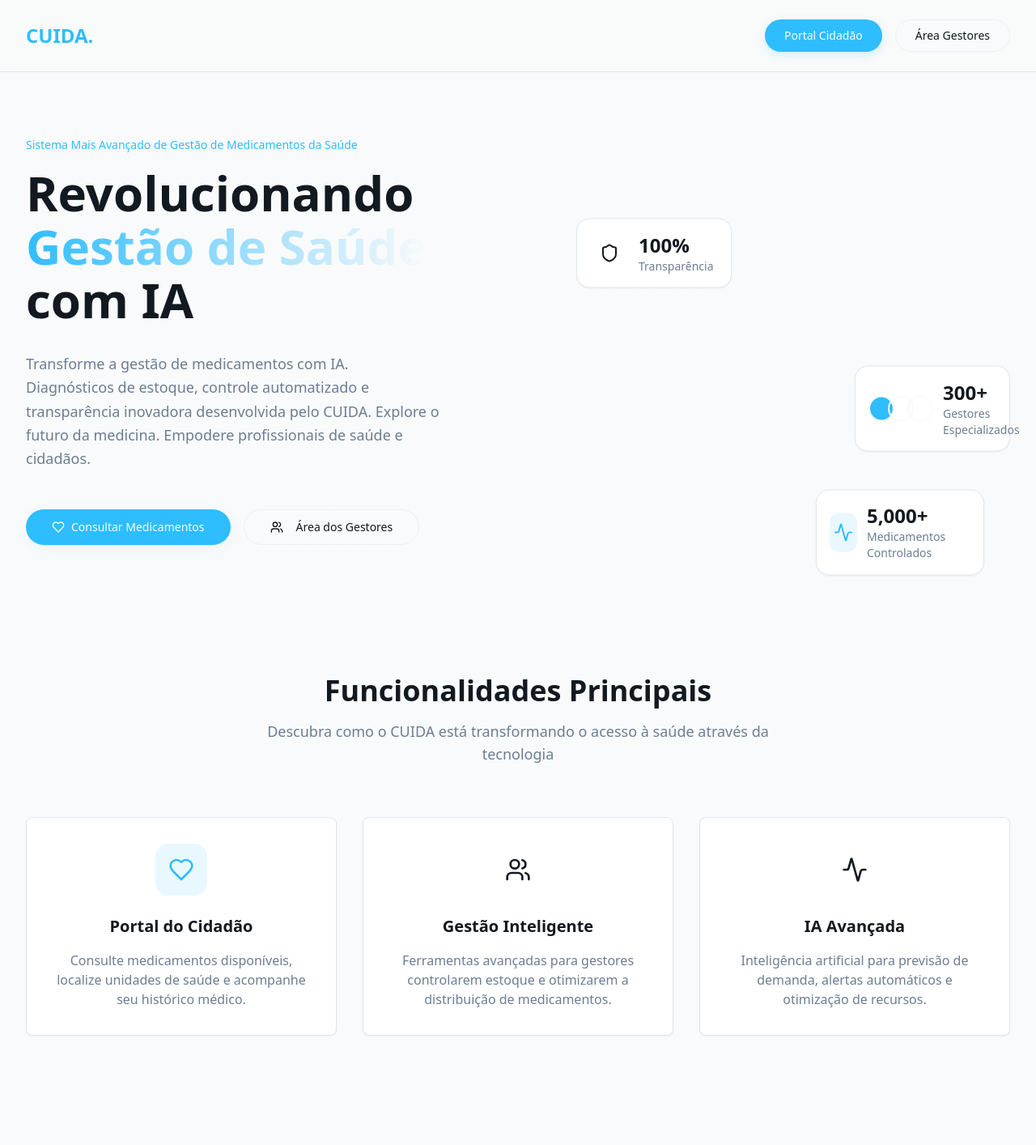
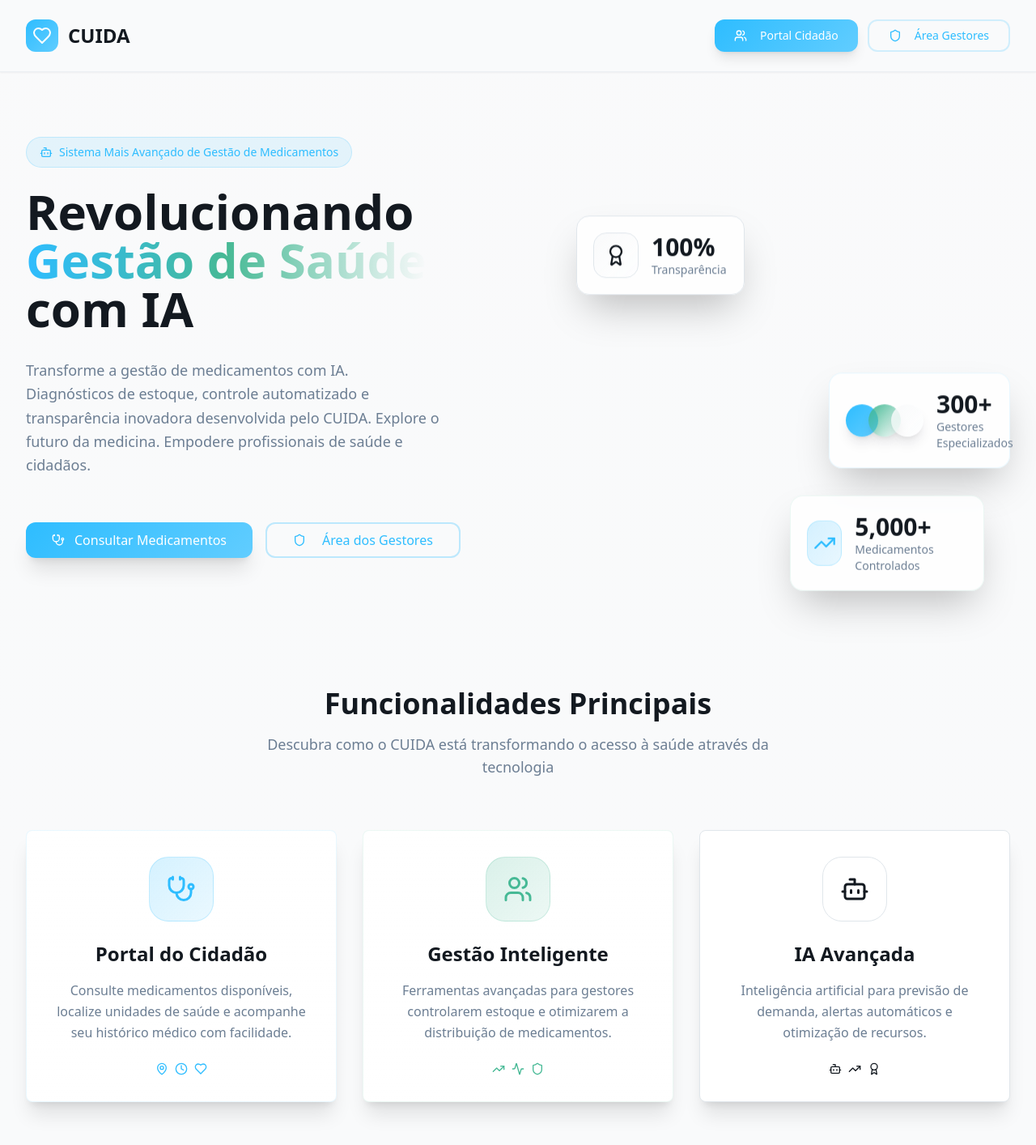
Before and after one commit to ThauannydaCruzz/cuida_web, a React (Vite) app: page / in a window 1280 px wide. Shown: the top 1414 px of the page at 81% size. Before the commit the page ends 1359 px from the top, so only its background shows below. Built offline with nearby package versions, Linux system fonts and the light colour scheme.

Commit message:
Refine page visuals
Enhance the visual appeal of pages by adjusting details, icons, and colors to maintain a minimalist yet higher-contrast aesthetic.

```diff
--- a/src/pages/CadastroClientes.tsx
+++ b/src/pages/CadastroClientes.tsx
@@ -84,23 +84,23 @@ export default function CadastroClientes() {
         </button>
 
         {/* Header da logo */}
-        <div className="flex items-center justify-center gap-3 mb-8">
-          <div className="w-12 h-12 bg-cuida-green rounded-lg flex items-center justify-center">
-            <Heart className="w-7 h-7 text-white" />
+        <div className="flex items-center justify-center gap-4 mb-8">
+          <div className="w-14 h-14 bg-gradient-secondary rounded-2xl flex items-center justify-center shadow-lg">
+            <Heart className="w-8 h-8 text-white" />
           </div>
-          <div className="text-left">
-            <h1 className="text-lg font-bold text-foreground">Portal do Cidadão</h1>
-            <p className="text-sm text-muted-foreground">Marília - SP</p>
+          <div className="text-center">
+            <h1 className="text-xl font-bold text-foreground font-poppins">Portal do Cidadão</h1>
+            <p className="text-sm text-muted-foreground font-medium">Marília - SP</p>
           </div>
         </div>
 
-        <Card className="shadow-xl border-0 bg-card">
-          <CardHeader className="text-center pb-6">
-            <div className="w-16 h-16 bg-cuida-green/10 rounded-full flex items-center justify-center mx-auto mb-4">
-              <Users className="w-8 h-8 text-cuida-green" />
+        <Card className="shadow-2xl border border-secondary/10 bg-card/95 backdrop-blur-sm">
+          <CardHeader className="text-center pb-8">
+            <div className="w-20 h-20 bg-gradient-to-br from-secondary/20 to-secondary/10 rounded-3xl flex items-center justify-center mx-auto mb-6 border border-secondary/20 shadow-lg">
+              <Users className="w-10 h-10 text-secondary" />
             </div>
-            <CardTitle className="text-2xl font-bold text-foreground">Cadastro do Cidadão</CardTitle>
-            <CardDescription className="text-muted-foreground">
+            <CardTitle className="text-3xl font-bold text-foreground font-poppins">Cadastro do Cidadão</CardTitle>
+            <CardDescription className="text-muted-foreground text-base mt-2">
               Preencha seus dados para acessar o portal de saúde
             </CardDescription>
           </CardHeader>
@@ -293,26 +293,31 @@ export default function CadastroClientes() {
                 />
                 <Label htmlFor="acceptTerms" className="text-sm text-muted-foreground leading-relaxed">
                   Aceito os{" "}
-                  <a href="/termos.pdf" target="_blank" className="text-cuida-green hover:text-cuida-green/80 underline">
+                  <Link to="/termos-de-uso" className="text-secondary hover:text-secondary/80 underline">
                     termos de uso e política de privacidade
-                  </a>{" "}
+                  </Link>{" "}
                   do Portal do Cidadão
                 </Label>
               </div>
 
               <Button
                 type="submit"
-                className="w-full bg-cuida-green hover:bg-cuida-green/90 text-white h-11 font-medium mt-6"
+                className="w-full bg-gradient-secondary text-white hover:opacity-90 h-12 font-semibold rounded-xl shadow-lg hover:shadow-xl transition-all duration-300 mt-6"
                 disabled={loading}
               >
-                {loading ? "Cadastrando..." : "Criar Conta"}
+                {loading ? (
+                  <div className="flex items-center gap-2">
+                    <div className="w-4 h-4 border-2 border-white/30 border-t-white rounded-full animate-spin"></div>
+                    Cadastrando...
+                  </div>
+                ) : "Criar Conta"}
               </Button>
             </form>
 
             <div className="mt-6 text-center">
               <p className="text-sm text-muted-foreground">
                 Já tem conta?{" "}
-                <Link to="/clientes/loginClientes" className="text-cuida-green hover:text-cuida-green/80 font-medium">
+                <Link to="/clientes/loginClientes" className="text-secondary hover:text-secondary/80 font-medium">
                   Faça login
                 </Link>
               </p>
--- a/src/pages/Index.tsx
+++ b/src/pages/Index.tsx
@@ -1,24 +1,31 @@
 import { Link } from "react-router-dom";
 import { Button } from "@/components/ui/button";
 import { Card, CardContent } from "@/components/ui/card";
-import { Heart, Users, Activity, Shield } from "lucide-react";
+import { Heart, Users, Activity, Shield, MapPin, Clock, Stethoscope, Bot, TrendingUp, Award } from "lucide-react";
 import roboticHand from "@/assets/robotic-hand-medical.png";
 const HomePage = () => {
   return <div className="min-h-screen bg-gradient-to-b from-background to-surface">
       {/* Navigation */}
-      <nav className="relative z-10 bg-background/80 backdrop-blur-sm border-b border-border">
+      <nav className="relative z-10 bg-background/95 backdrop-blur-md border-b border-border/50 shadow-sm">
         <div className="max-w-7xl mx-auto px-8 py-6">
           <div className="flex items-center justify-between">
-            <div className="text-2xl font-bold text-primary font-poppins">CUIDA.</div>
+            <div className="flex items-center gap-3">
+              <div className="w-10 h-10 bg-gradient-primary rounded-xl flex items-center justify-center">
+                <Heart className="w-6 h-6 text-white" />
+              </div>
+              <div className="text-2xl font-bold text-foreground font-poppins">CUIDA</div>
+            </div>
 
-            <div className="flex items-center space-x-4">
+            <div className="flex items-center space-x-3">
               <Link to="/clientes/loginClientes">
-                <Button className="bg-primary text-primary-foreground hover:bg-primary-hover rounded-full px-6 py-2.5 text-sm font-medium transition-cuida">
+                <Button className="bg-gradient-primary text-white hover:opacity-90 rounded-xl px-6 py-3 text-sm font-medium transition-all duration-300 shadow-lg hover:shadow-xl">
+                  <Users className="w-4 h-4 mr-2" />
                   Portal Cidadão
                 </Button>
               </Link>
               <Link to="/login">
-                <Button variant="outline" className="rounded-full px-6 py-2.5 text-sm font-medium">
+                <Button variant="outline" className="border-2 border-primary/20 text-primary hover:bg-primary/5 rounded-xl px-6 py-3 text-sm font-medium transition-all duration-300">
+                  <Shield className="w-4 h-4 mr-2" />
                   Área Gestores
                 </Button>
               </Link>
@@ -34,14 +41,15 @@ const HomePage = () => {
 
             {/* Left Side - Content */}
             <div className="space-y-8">
-              <div className="space-y-4">
-                <p className="text-sm text-primary font-medium">
-                  Sistema Mais Avançado de Gestão de Medicamentos da Saúde
-                </p>
-                <h1 className="text-6xl font-bold text-foreground leading-[1.1] font-poppins">
+              <div className="space-y-6">
+                <div className="inline-flex items-center gap-2 bg-primary/10 text-primary font-medium px-4 py-2 rounded-full text-sm border border-primary/20">
+                  <Bot className="w-4 h-4" />
+                  Sistema Mais Avançado de Gestão de Medicamentos
+                </div>
+                <h1 className="text-5xl md:text-6xl font-bold text-foreground leading-[1.1] font-poppins">
                   Revolucionando
                   <br />
-                  <span className="bg-gradient-to-r from-primary to-cuida-green bg-clip-text text-transparent">
+                  <span className="bg-gradient-to-r from-primary via-secondary to-cuida-green bg-clip-text text-transparent">
                     Gestão de Saúde
                   </span> com IA
                 </h1>
@@ -53,16 +61,16 @@ const HomePage = () => {
                 Explore o futuro da medicina. Empodere profissionais de saúde e cidadãos.
               </p>
 
-              <div className="flex flex-col sm:flex-row gap-4 pt-4">
+              <div className="flex flex-col sm:flex-row gap-4 pt-6">
                 <Link to="/clientes/loginClientes">
-                  <Button size="lg" className="bg-primary text-primary-foreground hover:bg-primary-hover rounded-full px-8 py-3 text-sm font-medium flex items-center gap-2 shadow-cuida w-full sm:w-auto">
-                    <Heart className="w-4 h-4" />
+                  <Button size="lg" className="bg-gradient-primary text-white hover:opacity-90 rounded-xl px-8 py-4 text-base font-medium flex items-center gap-3 shadow-xl hover:shadow-2xl transition-all duration-300 w-full sm:w-auto">
+                    <Stethoscope className="w-5 h-5" />
                     Consultar Medicamentos
                   </Button>
                 </Link>
                 <Link to="/login">
-                  <Button variant="outline" size="lg" className="rounded-full px-8 py-3 text-sm font-medium w-full sm:w-auto">
-                    <Users className="w-4 h-4 mr-2" />
+                  <Button variant="outline" size="lg" className="border-2 border-primary/30 text-primary hover:bg-primary/10 rounded-xl px-8 py-4 text-base font-medium w-full sm:w-auto transition-all duration-300">
+                    <Shield className="w-5 h-5 mr-3" />
                     Área dos Gestores
                   </Button>
                 </Link>
@@ -77,45 +85,45 @@ const HomePage = () => {
               </div>
 
               {/* Floating cards */}
-              <Card className="absolute top-8 right-0 bg-card shadow-cuida rounded-2xl p-4 w-48 animate-float">
+              <Card className="absolute top-8 right-0 bg-card/80 backdrop-blur-sm shadow-2xl rounded-2xl p-5 w-56 animate-float border border-primary/10">
                 <CardContent className="p-0">
-                  <div className="flex items-center gap-3">
-                    <div className="flex -space-x-2">
-                      <div className="w-8 h-8 bg-primary rounded-full border-2 border-background"></div>
-                      <div className="w-8 h-8 bg-success rounded-full border-2 border-background"></div>
-                      <div className="w-8 h-8 bg-warning rounded-full border-2 border-background"></div>
+                  <div className="flex items-center gap-4">
+                    <div className="flex -space-x-3">
+                      <div className="w-10 h-10 bg-gradient-to-br from-primary to-primary-glow rounded-full border-3 border-background shadow-lg"></div>
+                      <div className="w-10 h-10 bg-gradient-to-br from-secondary to-success rounded-full border-3 border-background shadow-lg"></div>
+                      <div className="w-10 h-10 bg-gradient-to-br from-warning to-accent rounded-full border-3 border-background shadow-lg"></div>
                     </div>
                     <div>
-                      <div className="text-2xl font-bold text-foreground font-poppins">300+</div>
-                      <div className="text-sm text-muted-foreground">Gestores Especializados</div>
+                      <div className="text-3xl font-bold text-foreground font-poppins">300+</div>
+                      <div className="text-sm text-muted-foreground font-medium">Gestores Especializados</div>
                     </div>
                   </div>
                 </CardContent>
               </Card>
 
-              <Card className="absolute top-48 right-8 bg-card shadow-cuida rounded-2xl p-4 w-52 animate-float-delayed">
+              <Card className="absolute top-48 right-8 bg-card/80 backdrop-blur-sm shadow-2xl rounded-2xl p-5 w-60 animate-float-delayed border border-secondary/10">
                 <CardContent className="p-0">
-                  <div className="flex items-center gap-3">
-                    <div className="w-12 h-12 bg-primary/10 rounded-xl flex items-center justify-center">
-                      <Activity className="w-6 h-6 text-primary" />
+                  <div className="flex items-center gap-4">
+                    <div className="w-14 h-14 bg-gradient-to-br from-primary/20 to-primary/10 rounded-2xl flex items-center justify-center border border-primary/20">
+                      <TrendingUp className="w-7 h-7 text-primary" />
                     </div>
                     <div>
-                      <div className="text-2xl font-bold text-foreground font-poppins">5,000+</div>
-                      <div className="text-sm text-muted-foreground">Medicamentos Controlados</div>
+                      <div className="text-3xl font-bold text-foreground font-poppins">5,000+</div>
+                      <div className="text-sm text-muted-foreground font-medium">Medicamentos Controlados</div>
                     </div>
                   </div>
                 </CardContent>
               </Card>
 
-              <Card className="absolute bottom-16 left-8 bg-card shadow-cuida rounded-2xl p-4 w-48 animate-float">
+              <Card className="absolute bottom-16 left-8 bg-card/80 backdrop-blur-sm shadow-2xl rounded-2xl p-5 w-52 animate-float border border-success/10">
                 <CardContent className="p-0">
-                  <div className="flex items-center gap-3">
-                    <div className="w-12 h-12 bg-success/10 rounded-xl flex items-center justify-center">
-                      <Shield className="w-6 h-6 text-success" />
+                  <div className="flex items-center gap-4">
+                    <div className="w-14 h-14 bg-gradient-to-br from-success/20 to-success/10 rounded-2xl flex items-center justify-center border border-success/20">
+                      <Award className="w-7 h-7 text-success" />
                     </div>
                     <div>
-                      <div className="text-2xl font-bold text-foreground font-poppins">100%</div>
-                      <div className="text-sm text-muted-foreground">Transparência</div>
+                      <div className="text-3xl font-bold text-foreground font-poppins">100%</div>
+                      <div className="text-sm text-muted-foreground font-medium">Transparência</div>
                     </div>
                   </div>
                 </CardContent>
@@ -136,39 +144,54 @@ const HomePage = () => {
           </div>
 
           <div className="grid md:grid-cols-3 gap-8">
-            <Card className="p-8 text-center shadow-cuida hover:shadow-cuida-lg transition-all duration-300">
+            <Card className="group p-8 text-center shadow-xl hover:shadow-2xl transition-all duration-500 hover:-translate-y-2 border border-primary/10 hover:border-primary/20 bg-gradient-to-b from-card to-card/50">
               <CardContent className="p-0">
-                <div className="w-16 h-16 bg-primary/10 rounded-2xl flex items-center justify-center mx-auto mb-6">
-                  <Heart className="w-8 h-8 text-primary" />
+                <div className="w-20 h-20 bg-gradient-to-br from-primary/20 to-primary/10 rounded-3xl flex items-center justify-center mx-auto mb-6 group-hover:scale-110 transition-transform duration-300 border border-primary/20">
+                  <Stethoscope className="w-9 h-9 text-primary" />
                 </div>
-                <h3 className="text-xl font-semibold mb-4 font-poppins">Portal do Cidadão</h3>
-                <p className="text-muted-foreground">
-                  Consulte medicamentos disponíveis, localize unidades de saúde e acompanhe seu histórico médico.
+                <h3 className="text-2xl font-bold mb-4 font-poppins text-foreground">Portal do Cidadão</h3>
+                <p className="text-muted-foreground leading-relaxed">
+                  Consulte medicamentos disponíveis, localize unidades de saúde e acompanhe seu histórico médico com facilidade.
                 </p>
+                <div className="flex items-center justify-center gap-2 mt-6 text-primary">
+                  <MapPin className="w-4 h-4" />
+                  <Clock className="w-4 h-4" />
+                  <Heart className="w-4 h-4" />
+                </div>
               </CardContent>
             </Card>
 
-            <Card className="p-8 text-center shadow-cuida hover:shadow-cuida-lg transition-all duration-300">
+            <Card className="group p-8 text-center shadow-xl hover:shadow-2xl transition-all duration-500 hover:-translate-y-2 border border-secondary/10 hover:border-secondary/20 bg-gradient-to-b from-card to-card/50">
               <CardContent className="p-0">
-                <div className="w-16 h-16 bg-success/10 rounded-2xl flex items-center justify-center mx-auto mb-6">
-                  <Users className="w-8 h-8 text-success" />
+                <div className="w-20 h-20 bg-gradient-to-br from-secondary/20 to-secondary/10 rounded-3xl flex items-center justify-center mx-auto mb-6 group-hover:scale-110 transition-transform duration-300 border border-secondary/20">
+                  <Users className="w-9 h-9 text-secondary" />
                 </div>
-                <h3 className="text-xl font-semibold mb-4 font-poppins">Gestão Inteligente</h3>
-                <p className="text-muted-foreground">
+                <h3 className="text-2xl font-bold mb-4 font-poppins text-foreground">Gestão Inteligente</h3>
+                <p className="text-muted-foreground leading-relaxed">
                   Ferramentas avançadas para gestores controlarem estoque e otimizarem a distribuição de medicamentos.
                 </p>
+                <div className="flex items-center justify-center gap-2 mt-6 text-secondary">
+                  <TrendingUp className="w-4 h-4" />
+                  <Activity className="w-4 h-4" />
+                  <Shield className="w-4 h-4" />
+                </div>
               </CardContent>
             </Card>
 
-            <Card className="p-8 text-center shadow-cuida hover:shadow-cuida-lg transition-all duration-300">
+            <Card className="group p-8 text-center shadow-xl hover:shadow-2xl transition-all duration-500 hover:-translate-y-2 border border-warning/10 hover:border-warning/20 bg-gradient-to-b from-card to-card/50">
               <CardContent className="p-0">
-                <div className="w-16 h-16 bg-warning/10 rounded-2xl flex items-center justify-center mx-auto mb-6">
-                  <Activity className="w-8 h-8 text-warning" />
+                <div className="w-20 h-20 bg-gradient-to-br from-warning/20 to-warning/10 rounded-3xl flex items-center justify-center mx-auto mb-6 group-hover:scale-110 transition-transform duration-300 border border-warning/20">
+                  <Bot className="w-9 h-9 text-warning" />
                 </div>
-                <h3 className="text-xl font-semibold mb-4 font-poppins">IA Avançada</h3>
-                <p className="text-muted-foreground">
+                <h3 className="text-2xl font-bold mb-4 font-poppins text-foreground">IA Avançada</h3>
+                <p className="text-muted-foreground leading-relaxed">
                   Inteligência artificial para previsão de demanda, alertas automáticos e otimização de recursos.
                 </p>
+                <div className="flex items-center justify-center gap-2 mt-6 text-warning">
+                  <Bot className="w-4 h-4" />
+                  <TrendingUp className="w-4 h-4" />
+                  <Award className="w-4 h-4" />
+                </div>
               </CardContent>
             </Card>
           </div>
--- a/src/pages/TermosDeUso.tsx
+++ b/src/pages/TermosDeUso.tsx
@@ -1,7 +1,7 @@
 import { Card, CardContent, CardHeader, CardTitle } from "@/components/ui/card";
 import { Button } from "@/components/ui/button";
 import { useNavigate } from "react-router-dom";
-import { ArrowLeft, Shield, Heart } from "lucide-react";
+import { ArrowLeft, Shield, Heart, Clock } from "lucide-react";
 
 export default function TermosDeUso() {
   const navigate = useNavigate();
@@ -20,29 +20,30 @@ export default function TermosDeUso() {
             Voltar
           </Button>
 
-          <div className="flex items-center justify-center gap-3 mb-6">
-            <div className="w-12 h-12 bg-primary rounded-lg flex items-center justify-center">
-              <Heart className="w-7 h-7 text-primary-foreground" />
+          <div className="flex items-center justify-center gap-4 mb-8">
+            <div className="w-16 h-16 bg-gradient-primary rounded-2xl flex items-center justify-center shadow-lg">
+              <Heart className="w-9 h-9 text-white" />
             </div>
             <div className="text-center">
-              <h1 className="text-2xl font-bold text-foreground font-poppins">CUIDA</h1>
-              <p className="text-sm text-muted-foreground">Marília - SP</p>
+              <h1 className="text-3xl font-bold text-foreground font-poppins">CUIDA</h1>
+              <p className="text-sm text-muted-foreground font-medium">Marília - SP</p>
             </div>
           </div>
         </div>
 
         {/* Termos de Uso Card */}
-        <Card className="shadow-lg border-border">
-          <CardHeader className="text-center pb-6">
-            <div className="w-16 h-16 bg-primary/10 rounded-full flex items-center justify-center mx-auto mb-4">
-              <Shield className="w-8 h-8 text-primary" />
+        <Card className="shadow-2xl border border-primary/10 bg-card/95 backdrop-blur-sm">
+          <CardHeader className="text-center pb-8">
+            <div className="w-20 h-20 bg-gradient-to-br from-primary/20 to-primary/10 rounded-3xl flex items-center justify-center mx-auto mb-6 border border-primary/20 shadow-lg">
+              <Shield className="w-10 h-10 text-primary" />
             </div>
-            <CardTitle className="text-2xl font-bold text-foreground font-poppins">
+            <CardTitle className="text-3xl font-bold text-foreground font-poppins">
               Termo de Compromisso e Uso da Plataforma CUIDA
             </CardTitle>
-            <p className="text-sm text-muted-foreground mt-2">
+            <div className="inline-flex items-center gap-2 bg-primary/10 text-primary font-medium px-4 py-2 rounded-full text-sm border border-primary/20 mt-4">
+              <Clock className="w-4 h-4" />
               Última atualização: 20/08/2025
-            </p>
+            </div>
           </CardHeader>
 
           <CardContent className="prose prose-gray max-w-none">
```
Also changed, not shown: src/pages/LoginCli.tsx (+19 -14 lines).
